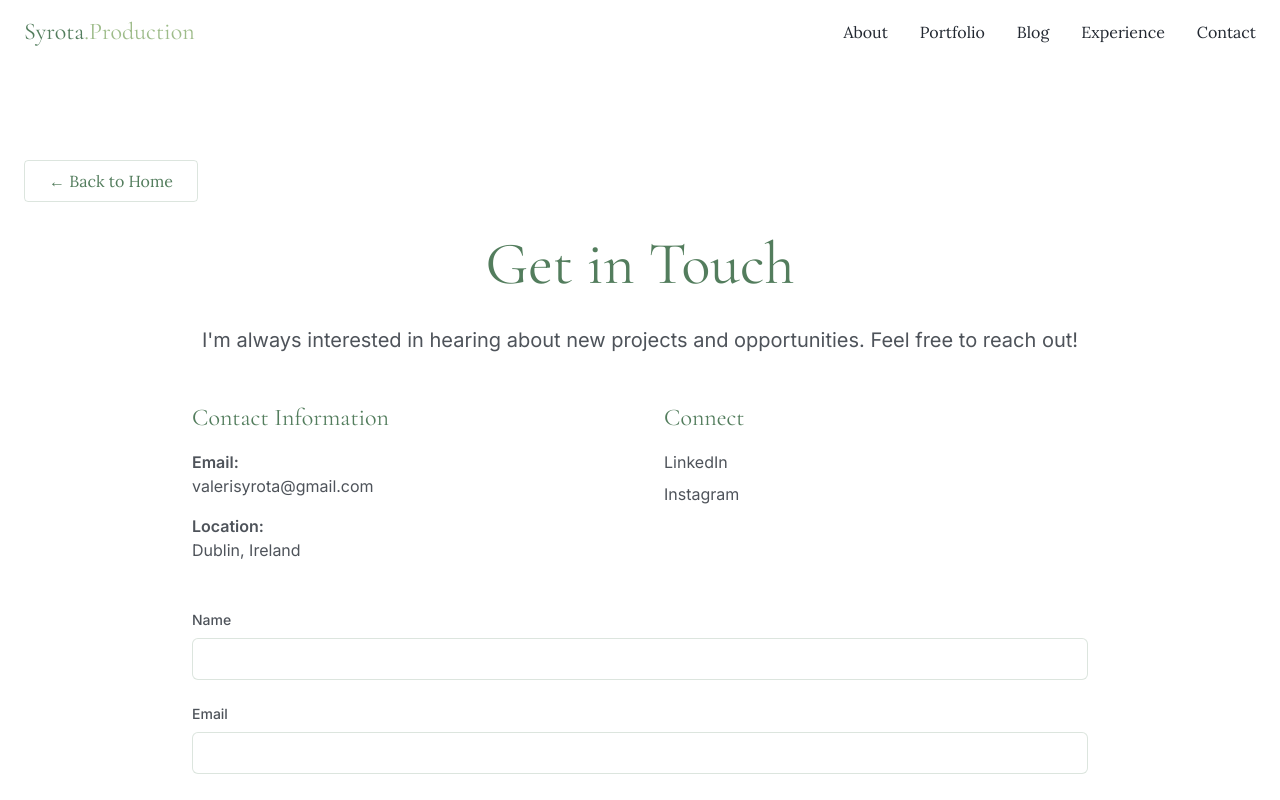
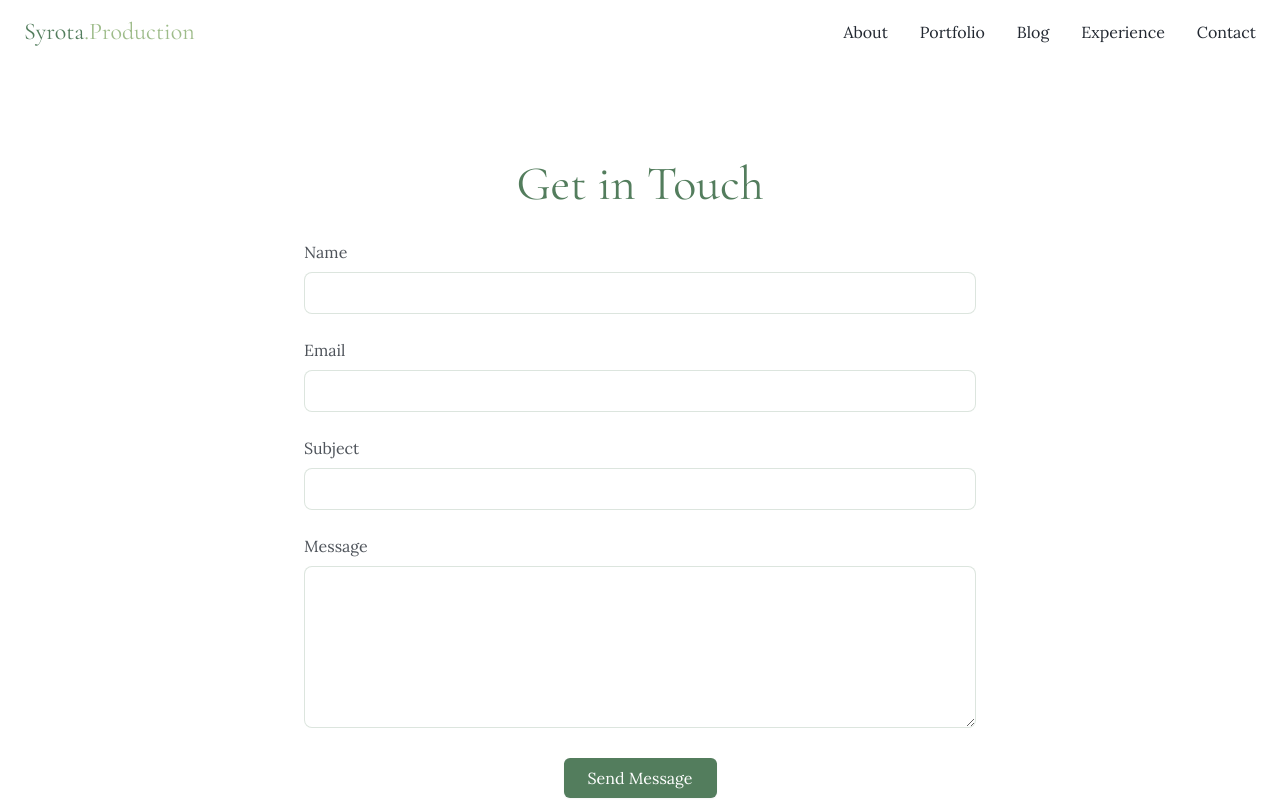
Before and after one commit to N0T4/syrota-prodaction, a Next.js app: page /contact in a window 1280 px wide. Shown: the top 800 px of the page. Built offline with nearby package versions, Linux system fonts and the light colour scheme.

Commit message:
Fix CSS loading in production: Add proper font loading, update webpack config, and optimize static export

```diff
--- a/next.config.js
+++ /dev/null
@@ -1,19 +0,0 @@
-/** @type {import('next').NextConfig} */
-const nextConfig = {
-  images: {
-    remotePatterns: [
-      {
-        protocol: 'https',
-        hostname: 'placehold.co',
-      },
-    ],
-    dangerouslyAllowSVG: true,
-    contentDispositionType: 'attachment',
-    contentSecurityPolicy: "default-src 'self'; script-src 'none'; sandbox;",
-  },
-  experimental: {
-    serverActions: true,
-  },
-}
-
-module.exports = nextConfig
--- a/package.json
+++ b/package.json
@@ -8,11 +8,11 @@
   "scripts": {
     "dev": "next dev",
     "build": "next build",
+    "build:netlify": "next build && (IF NOT EXIST out\\.nojekyll type nul > out\\.nojekyll)",
     "start": "next start",
     "lint": "next lint"
   },
   "dependencies": {
-    "@netlify/plugin-nextjs": "4.41.3",
     "@swc/helpers": "^0.5.17",
     "next": "13.5.6",
     "react": "^18.2.0",
@@ -24,11 +24,14 @@
     "@types/react": "^18.2.0",
     "@types/react-dom": "^18.2.0",
     "autoprefixer": "^10.4.16",
+    "css-loader": "^6.8.1",
     "eslint": "^8.56.0",
     "eslint-config-next": "13.5.6",
     "postcss": "^8.4.31",
     "postcss-flexbugs-fixes": "^5.0.2",
+    "postcss-loader": "^7.3.3",
     "postcss-preset-env": "^9.3.0",
+    "style-loader": "^3.3.3",
     "tailwindcss": "^3.4.1",
     "typescript": "^5.3.3"
   }
--- a/src/app/blog/[id]/page.tsx
+++ b/src/app/blog/[id]/page.tsx
@@ -2,6 +2,13 @@ import Link from 'next/link'
 import Image from 'next/image'
 import { notFound } from 'next/navigation'
 import { blogPosts } from '@/types/blog'
+
+// Generate static params for all blog posts
+export function generateStaticParams() {
+  return blogPosts.map((post) => ({
+    id: post.id,
+  }))
+}
 
 export default function BlogPost({ params }: { params: { id: string } }) {
   const post = blogPosts.find(post => post.id === params.id)
--- a/src/app/contact/page.tsx
+++ b/src/app/contact/page.tsx
@@ -19,11 +19,25 @@ export default function ContactPage() {
     setIsSubmitting(true);
 
     try {
-      await new Promise(resolve => setTimeout(resolve, 1000)); // Simulate API call
+      // Here you would typically send the form data to a third-party form service
+      // like Formspree, Netlify Forms, or a similar static form service
+      const response = await fetch('https://formspree.io/f/your-form-id', {
+        method: 'POST',
+        headers: {
+          'Content-Type': 'application/json',
+        },
+        body: JSON.stringify(formData),
+      });
+
+      if (response.ok) {
         setSubmitStatus('success');
         setFormData({ name: '', email: '', subject: '', message: '' });
+      } else {
+        throw new Error('Form submission failed');
+      }
     } catch (error) {
       setSubmitStatus('error');
+      console.error('Form submission error:', error);
     } finally {
       setIsSubmitting(false);
     }
@@ -35,68 +49,27 @@ export default function ContactPage() {
   };
 
   return (
-    <main className="min-h-screen bg-white">
-      <div className="container mx-auto px-6 py-20">
-        <Link
-          href="/"
-          className="inline-block px-6 py-2 mb-8 text-theme-primary border border-theme-primary/20 rounded hover:bg-theme-primary/5 transition-colors font-body"
-        >
-          ← Back to Home
-        </Link>
-
-        <div className="max-w-4xl mx-auto">
-          <h1 className="text-4xl md:text-6xl mb-8 font-display text-theme-primary text-center">
+    <div className="min-h-screen bg-white py-20">
+      <div className="container mx-auto px-6">
+        <h1 className="text-4xl md:text-5xl font-display text-theme-primary mb-8 text-center">
           Get in Touch
         </h1>
-
-          <p className="text-xl mb-12 text-theme-text/80 text-center">
-            I'm always interested in hearing about new projects and opportunities.
-            Feel free to reach out!
-          </p>
-
-          <div className="grid md:grid-cols-2 gap-12 mb-12">
-            {/* Contact Information */}
-            <div>
-              <h2 className="text-2xl font-display mb-4 text-theme-primary">Contact Information</h2>
-              <div className="space-y-4 text-theme-text/80">
-                <p>
-                  <span className="font-semibold">Email:</span>
-                  <br />
-                  <a href="mailto:valerisyrota@gmail.com" className="hover:text-theme-primary transition-colors">
-                    valerisyrota@gmail.com
-                  </a>
-                </p>
-                <p>
-                  <span className="font-semibold">Location:</span>
-                  <br />
-                  Dublin, Ireland
-                </p>
+        <div className="max-w-2xl mx-auto">
+          {submitStatus === 'success' ? (
+            <div className="bg-green-50 border border-green-200 rounded-lg p-6 text-center">
+              <h2 className="text-2xl font-display text-theme-primary mb-4">Thank You!</h2>
+              <p className="text-theme-text/80 mb-6">Your message has been sent successfully. I'll get back to you as soon as possible.</p>
+              <button
+                onClick={() => setSubmitStatus('idle')}
+                className="theme-button"
+              >
+                Send Another Message
+              </button>
             </div>
-            </div>
-
-            <div>
-              <h2 className="text-2xl font-display mb-4 text-theme-primary">Connect</h2>
-              <div className="space-y-2 text-theme-text/80">
-                <p>
-                  <a href="https://www.linkedin.com/in/valeriia-syrota-8b5a212b8/" target="_blank" rel="noopener noreferrer" className="hover:text-theme-primary transition-colors">
-                    LinkedIn
-                  </a>
-                </p>
-                <p>
-                  <a href="https://www.instagram.com/valeri_syrota/" target="_blank" rel="noopener noreferrer" className="hover:text-theme-primary transition-colors">
-                    Instagram
-                  </a>
-                </p>
-              </div>
-            </div>
-          </div>
-
-          {/* Contact Form */}
+          ) : (
             <form onSubmit={handleSubmit} className="space-y-6">
               <div>
-              <label htmlFor="name" className="block text-sm font-medium text-theme-text/80 mb-2">
-                Name
-              </label>
+                <label htmlFor="name" className="block text-theme-text/80 mb-2 font-body">Name</label>
                 <input
                   type="text"
                   id="name"
@@ -104,14 +77,11 @@ export default function ContactPage() {
                   value={formData.name}
                   onChange={handleChange}
                   required
-                className="w-full px-4 py-2 border border-theme-primary/20 rounded-md focus:outline-none focus:ring-2 focus:ring-theme-primary/20"
+                  className="w-full px-4 py-2 border border-theme-primary/20 rounded-lg focus:outline-none focus:ring-2 focus:ring-theme-primary/20 font-body"
                 />
               </div>
-
               <div>
-              <label htmlFor="email" className="block text-sm font-medium text-theme-text/80 mb-2">
-                Email
-              </label>
+                <label htmlFor="email" className="block text-theme-text/80 mb-2 font-body">Email</label>
                 <input
                   type="email"
                   id="email"
@@ -119,14 +89,11 @@ export default function ContactPage() {
                   value={formData.email}
                   onChange={handleChange}
                   required
-                className="w-full px-4 py-2 border border-theme-primary/20 rounded-md focus:outline-none focus:ring-2 focus:ring-theme-primary/20"
+                  className="w-full px-4 py-2 border border-theme-primary/20 rounded-lg focus:outline-none focus:ring-2 focus:ring-theme-primary/20 font-body"
                 />
               </div>
-
               <div>
-              <label htmlFor="subject" className="block text-sm font-medium text-theme-text/80 mb-2">
-                Subject
-              </label>
+                <label htmlFor="subject" className="block text-theme-text/80 mb-2 font-body">Subject</label>
                 <input
                   type="text"
                   id="subject"
@@ -134,43 +101,39 @@ export default function ContactPage() {
                   value={formData.subject}
                   onChange={handleChange}
                   required
-                className="w-full px-4 py-2 border border-theme-primary/20 rounded-md focus:outline-none focus:ring-2 focus:ring-theme-primary/20"
+                  className="w-full px-4 py-2 border border-theme-primary/20 rounded-lg focus:outline-none focus:ring-2 focus:ring-theme-primary/20 font-body"
                 />
               </div>
-
               <div>
-              <label htmlFor="message" className="block text-sm font-medium text-theme-text/80 mb-2">
-                Message
-              </label>
+                <label htmlFor="message" className="block text-theme-text/80 mb-2 font-body">Message</label>
                 <textarea
                   id="message"
                   name="message"
                   value={formData.message}
                   onChange={handleChange}
                   required
-                rows={5}
-                className="w-full px-4 py-2 border border-theme-primary/20 rounded-md focus:outline-none focus:ring-2 focus:ring-theme-primary/20"
+                  rows={6}
+                  className="w-full px-4 py-2 border border-theme-primary/20 rounded-lg focus:outline-none focus:ring-2 focus:ring-theme-primary/20 font-body"
                 />
               </div>
-
+              <div className="flex justify-center">
                 <button
                   type="submit"
                   disabled={isSubmitting}
-              className={`w-full px-6 py-3 text-white bg-theme-primary rounded-md transition-colors
-                ${isSubmitting ? 'opacity-50 cursor-not-allowed' : 'hover:bg-theme-primary/90'}`}
+                  className={`theme-button ${isSubmitting ? 'opacity-50 cursor-not-allowed' : ''}`}
                 >
                   {isSubmitting ? 'Sending...' : 'Send Message'}
                 </button>
-
-            {submitStatus === 'success' && (
-              <p className="text-green-600 text-center">Message sent successfully!</p>
-            )}
+              </div>
               {submitStatus === 'error' && (
-              <p className="text-red-600 text-center">Failed to send message. Please try again.</p>
+                <div className="text-red-600 text-center font-body">
+                  There was an error sending your message. Please try again.
+                </div>
               )}
             </form>
+          )}
         </div>
       </div>
-    </main>
+    </div>
   );
 }
--- a/src/app/layout.tsx
+++ b/src/app/layout.tsx
@@ -2,6 +2,28 @@ import type { Metadata } from "next";
 import "./globals.css";
 import { Navigation } from '@/components/Navigation'
 import { Footer } from '@/components/Footer'
+import { Cormorant_Garamond, Inter, Lora } from 'next/font/google'
+
+const cormorantGaramond = Cormorant_Garamond({
+  subsets: ['latin'],
+  weight: ['400', '500', '600', '700'],
+  variable: '--font-cormorant',
+  display: 'swap',
+})
+
+const inter = Inter({
+  subsets: ['latin'],
+  weight: ['400', '500', '600'],
+  variable: '--font-inter',
+  display: 'swap',
+})
+
+const lora = Lora({
+  subsets: ['latin'],
+  weight: ['400', '500', '600'],
+  variable: '--font-lora',
+  display: 'swap',
+})
 
 export const metadata: Metadata = {
   title: "Syrota.Production",
@@ -14,14 +36,8 @@ export default function RootLayout({
   children: React.ReactNode
 }) {
   return (
-    <html lang="en">
-      <head>
-        <meta name="viewport" content="width=device-width, initial-scale=1" />
-        <link rel="preconnect" href="https://fonts.googleapis.com" />
-        <link rel="preconnect" href="https://fonts.gstatic.com" crossOrigin="anonymous" />
-        <link href="https://fonts.googleapis.com/css2?family=Cormorant+Garamond:wght@400;500;600;700&family=Inter:wght@400;500;600&family=Lora:wght@400;500;600&display=swap" rel="stylesheet" />
-      </head>
-      <body>
+    <html lang="en" className={`${cormorantGaramond.variable} ${inter.variable} ${lora.variable}`}>
+      <body className="min-h-screen bg-white text-theme-text">
         <Navigation />
         <main className="flex min-h-screen flex-col pt-20">
           {children}
--- a/tailwind.config.ts
+++ b/tailwind.config.ts
@@ -22,9 +22,9 @@ const config: Config = {
         }
       },
       fontFamily: {
-        'display': ['Cormorant Garamond', 'serif'],
-        'body': ['Lora', 'serif'],
-        'sans': ['Inter', 'sans-serif']
+        'display': ['var(--font-cormorant)', 'serif'],
+        'body': ['var(--font-lora)', 'serif'],
+        'sans': ['var(--font-inter)', 'sans-serif']
       },
       typography: (theme: any) => ({
         DEFAULT: {
```
Also changed, not shown: next.config.mjs (+14 -2 lines), src/app/experience/[id]/page.tsx (+94 -122 lines), src/app/portfolio/[id]/page.tsx (+7 -0 lines), 2 other files (tests, documents, lock files or other folders). Lines whose indentation alone changed are shown as unchanged.
